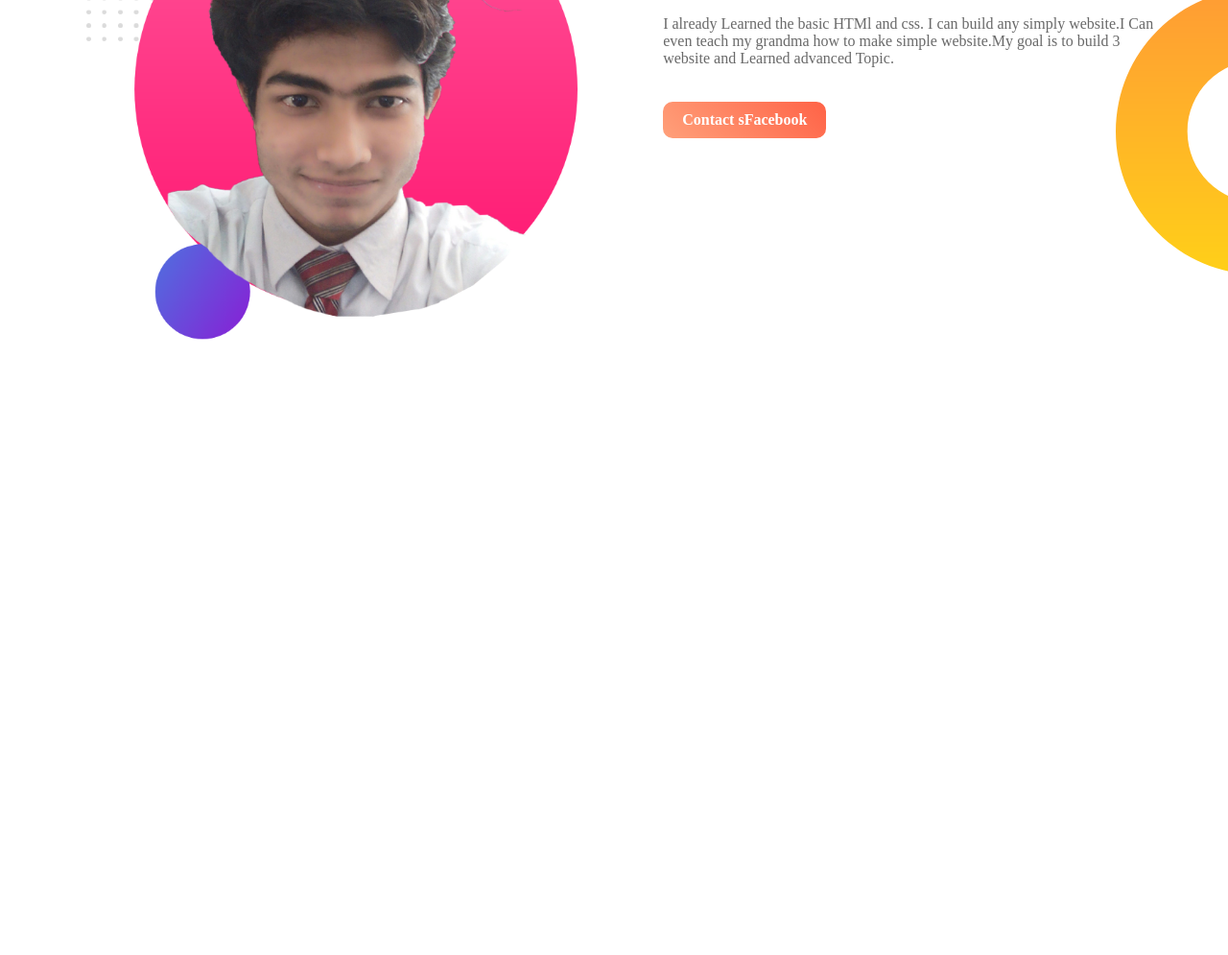
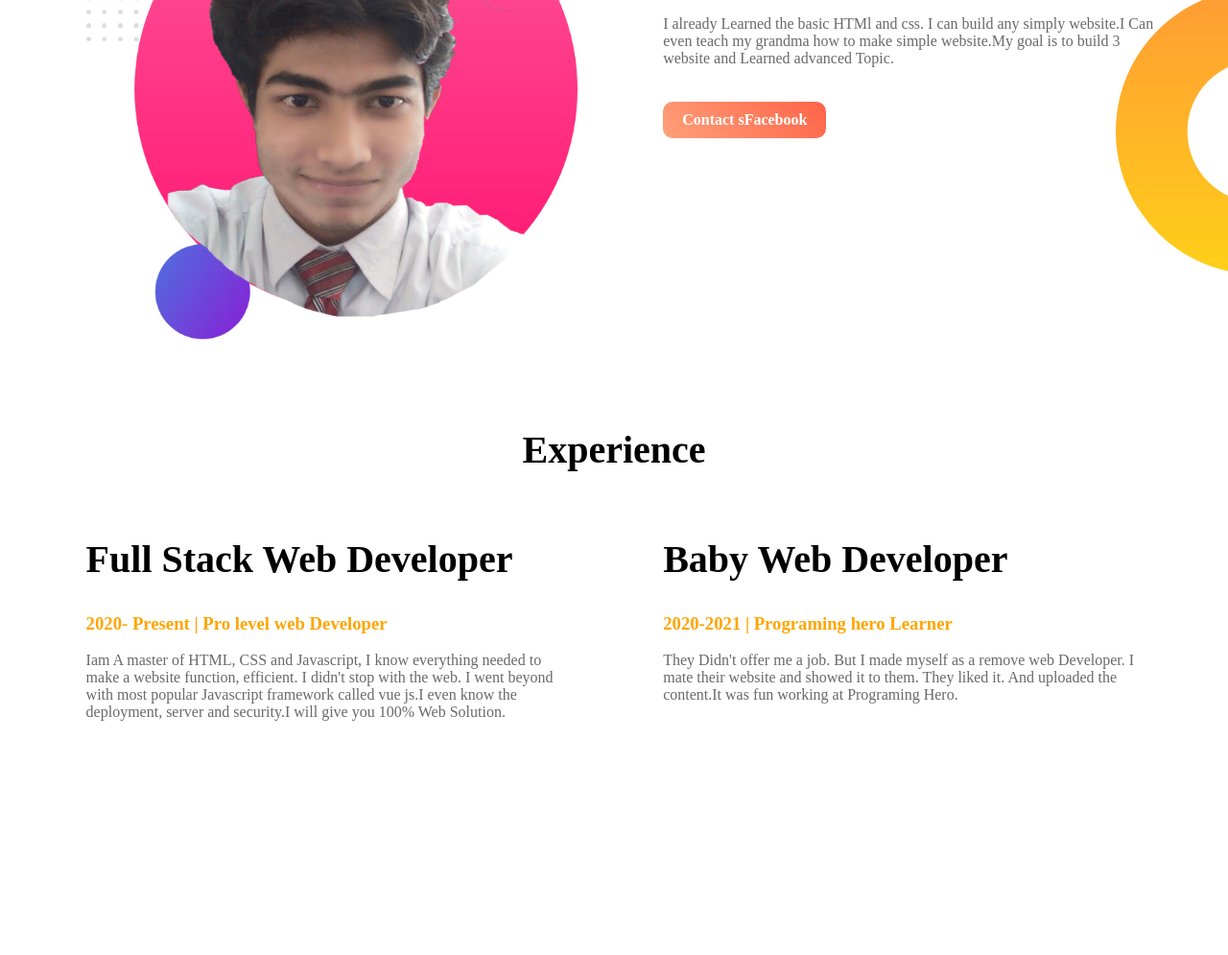
Before and after one commit to yousufali8180/web-protfolio, a plain HTML site: page index.html in a window 1280 px wide. Shown: the part 688-1683 px from the top of the page at 96% size. Before the commit the page ends 1100 px from the top, so only its background shows below. Drawn offline with Linux system fonts and the light colour scheme.

Commit message:
my project is added

```diff
--- a/index.html
+++ b/index.html
@@ -13,7 +13,7 @@
     <section class="top-banner">
     <div class="half-width">
         <h1>Welcome To</h1>
-        <h1><span class="name-highlight">Yousuf</span> Website</h1>
+        <h1><span class="orange-highlight">Yousuf</span> Website</h1>
         <h3>World Class Professional Web Developer</h3>
         <p>Lorem ipsum dolor sit amet consectetur adipisicing elit. Eius rerum ad nostrum dolores unde mollitia sequi recusandae consequuntur omnis et error perferendis in, cupiditate officia quos laudantium repudiandae rem temporibus.</p>
         <a class="link-button" target="_blank" href="https://www.linkedin.com/in/yousuf-ali8180">HIRE ME</a>
@@ -37,5 +37,26 @@
         </div>
     </section>
 
+    <section class="experience-area">
+        <h2 style="text-align: center;">Experience</h2>
+        <div class="half-width">
+            <h2>Full Stack Web Developer</h2>
+            <h3 class="orange-highlight">2020- Present | Pro level web Developer</h3>
+            <p>Iam A master of HTML, CSS and Javascript, I know everything needed to
+                make a website function, efficient. I didn't stop with the web. I went
+                beyond with most popular Javascript framework called vue js.I even know the
+                deployment, server and security.I will give you 100% Web Solution.
+            </p>
+        </div>
+        <div class="half-width">
+            <h2>Baby Web Developer</h2>
+            <h3 class="orange-highlight">2020-2021 | Programing hero Learner</h3>
+            <p>They Didn't offer me a job. But I made myself as a remove web
+                Developer. I mate their website and showed it to them. They liked it.
+                And uploaded the content.It was fun working at Programing Hero.
+            </p>
+        </div>
+    </section>
+
 </body>
 </html>
--- a/style.css
+++ b/style.css
@@ -5,7 +5,7 @@ body{
 h1{
     font-size: 50px;
 }
-.name-highlight{
+.orange-highlight{
     color:orange;
 }
 .half-width{
```
